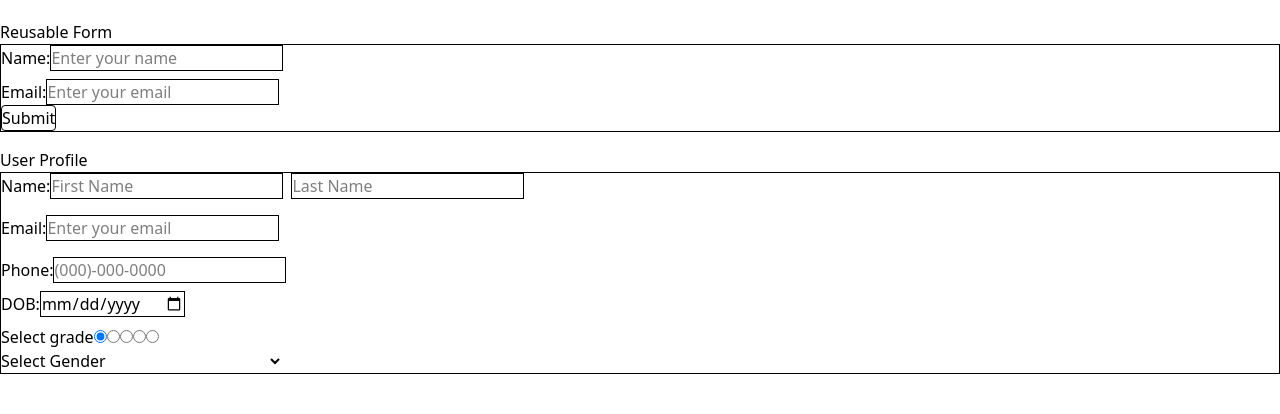
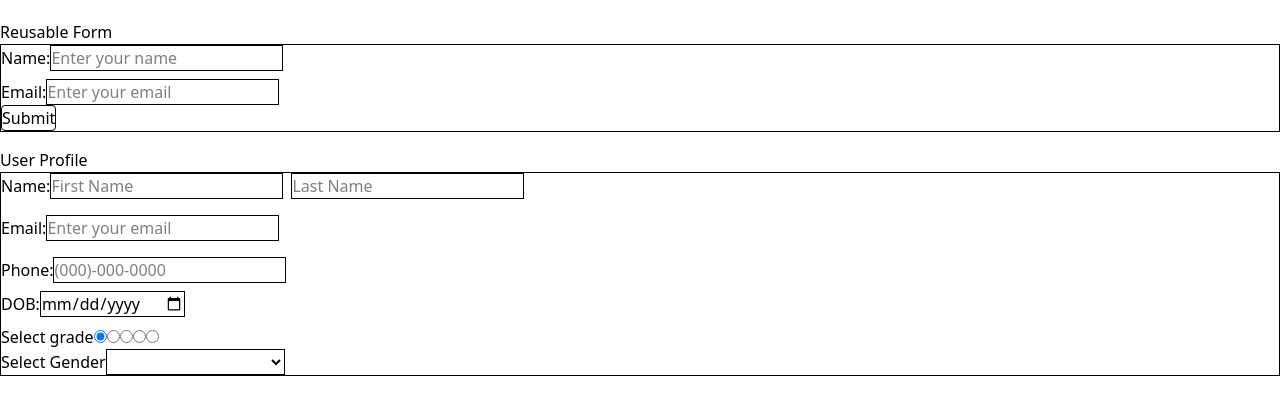
Before and after one commit to NS-25/react-components, a React (Vite) app: page / in a window 1280 px wide. Shown: the top 414 px of the page. Built offline with nearby package versions, Linux system fonts and the light colour scheme.

Commit message:
added some tailwind in select

```diff
--- a/src/components/Select/Select.jsx
+++ b/src/components/Select/Select.jsx
@@ -22,10 +22,15 @@ const Select = ({ onUpdate, label, values, name }) => {
 
   return (
     <div>
-      <div className="select">
+      <div className="select ">
         <label htmlFor={name}>
           <span>{label}</span>
-          <select name={name} value={selectedItem} onChange={handleSelected}>
+          <select
+            name={name}
+            value={selectedItem}
+            onChange={handleSelected}
+            className="border"
+          >
             {renderOptions(values)}
           </select>
         </label>
```
